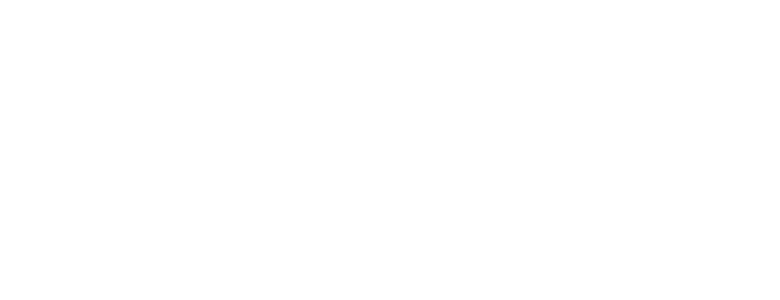
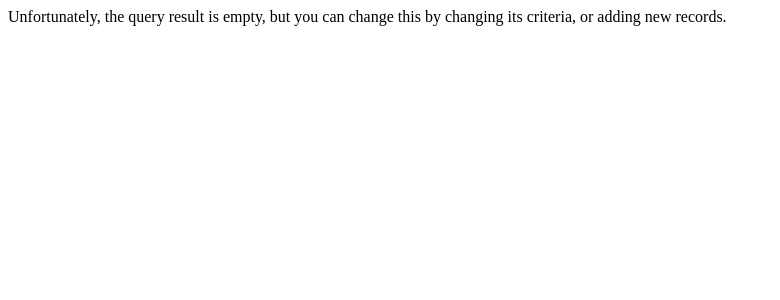
Before and after one commit to M1chae1M/0authFrontend, a Next.js app: page /CRUD/SelectedData/SelectedDataBody in a window 1280 px wide. Shown: the top 300 px of the page, without its empty margins (0-780 px from the left). Built offline with nearby package versions, Linux system fonts and the light colour scheme.

Commit message:
reqData in store

```diff
--- a/STORE/reducers.js
+++ b/STORE/reducers.js
@@ -6,6 +6,7 @@ const initState={
     showModal:false,
     limit:6,
     page:0,
+    reqData:[],
 }
 
 const reducer=(state=initState, action)=>{
--- a/pages/CRUD/SelectedData/BuildTHEAD.js
+++ b/pages/CRUD/SelectedData/BuildTHEAD.js
@@ -1,19 +1,14 @@
-import {CRUDPageContext} from "@/pages"
 import THEAD from "../table/MainTable/thead"
 import {connect} from "react-redux"
 
-const BuildTHEAD=({loadingFields,selectLoading})=>(
-    <CRUDPageContext.Consumer>
-    {value=>{
-        const {reqData}=value??{}
-        const KEYs=!selectLoading && reqData?.length>0 && reqData?.[0] ? Object.keys(reqData?.[0]) : loadingFields
-        return KEYs && <THEAD fields={KEYs}/>
-    }}
-    </CRUDPageContext.Consumer>
-)
+const BuildTHEAD=({loadingFields,selectLoading,reqData})=>{
+    const KEYs=!selectLoading && reqData?.length>0 && reqData?.[0] ? Object.keys(reqData?.[0]) : loadingFields
+    return KEYs && <THEAD fields={KEYs}/>
+}
 
 const mapStateToProps=(state)=>({
     selectLoading:state.selectLoading,
+    reqData:state.reqData,
 })
 const mapDispatchToProps=(dispatch)=>({
 })
--- a/pages/CRUD/SelectedData/SelectedDataBody.js
+++ b/pages/CRUD/SelectedData/SelectedDataBody.js
@@ -4,10 +4,10 @@ import Table from 'react-bootstrap/Table';
 import {CRUDPageContext} from "../..";
 import {connect} from "react-redux";
 
-const SelectedDataBody=({selectLoading})=>(
+const SelectedDataBody=({selectLoading,reqData})=>(
     <CRUDPageContext.Consumer>
     {value=>{
-        const {reqData,data,fields}=value??{}
+        const {data,fields}=value??{}
         const loadingFields=data && Object.keys(data)?.length>0 ? Object.keys(data) : fields
         return(
             reqData?.length===0 && !selectLoading ?
@@ -23,6 +23,7 @@ const SelectedDataBody=({selectLoading})=>(
 
 const mapStateToProps=(state)=>({
     selectLoading:state.selectLoading,
+    reqData:state.reqData,
 })
 const mapDispatchToProps=(dispatch)=>({
 })
--- a/pages/index.js
+++ b/pages/index.js
@@ -24,12 +24,11 @@ class App extends PureComponent{
     where:{},
     db:[],
     db_loading:true,
-    reqData:[],
   }
   componentDidMount=loader.bind(this)
   componentDidUpdate=loader.bind(this)
   render(){
-    const {db,data,where,db_loading,reqData}=this.state
+    const {db,data,where,db_loading}=this.state
     const {logged,isLoggedFunction,formState,change_state}=this.props
     const changeState=(newState)=>this.setState(newState)
     const closeModal=()=>change_state({showModal:false})
@@ -40,8 +39,8 @@ class App extends PureComponent{
       await createFetch(formState,{data, where},(data)=>{
         const newReqData=db_query_imitacion?.[formState]?.(db,data,where) || data
         const newDB=db_query_imitacion?.[formState]?.(db,data,where) || db
-        changeState({reqData:newReqData, db:newDB});
-        change_state({selectLoading:false})
+        changeState({db:newDB});
+        change_state({selectLoading:false,reqData:newReqData})
       })
     }
     const onChangeDataBox=(e, state)=>{
@@ -55,7 +54,7 @@ class App extends PureComponent{
       changeState({ [state]:{...this.state?.[state], [field]:value===''?'':value} })
     }
     return(
-      <CRUDPageContext.Provider value={{submit,changeValues,onChangeDataBox,changeState,data,where,db_loading,db,reqData,logged,closeModal,fields}}>
+      <CRUDPageContext.Provider value={{submit,changeValues,onChangeDataBox,changeState,data,where,db_loading,db,logged,closeModal,fields}}>
         <div className='container mt-5'>
           <TableContainer height='250px'>
             <MainTable/>
@@ -85,6 +84,7 @@ const mapStateToProps=(state)=>({
   showModal:state.showModal,
   limit:state.limit,
   page:state.page,
+  reqData:state.reqData,
 })
 const mapDispatchToProps=(dispatch)=>({
   change_state:(newState)=>dispatch(action.change_state(newState)),
```
